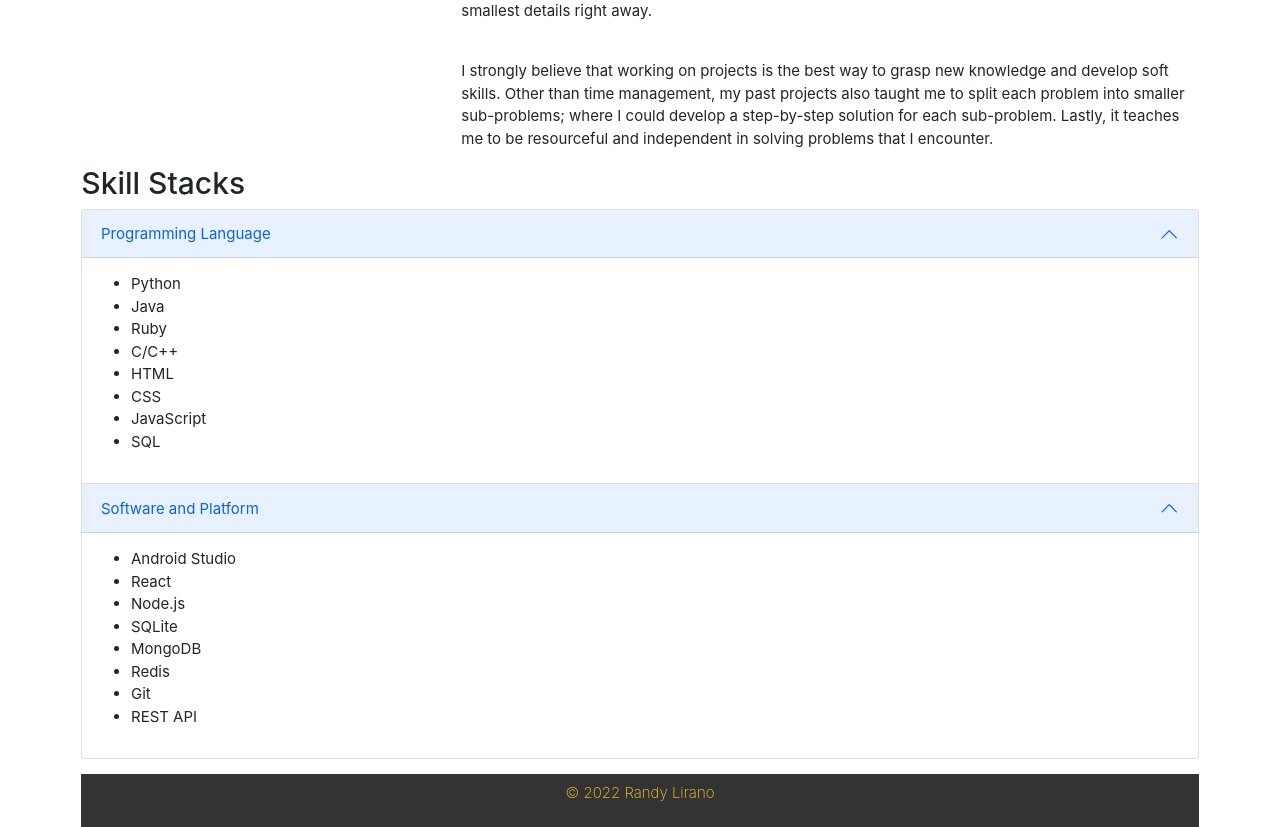
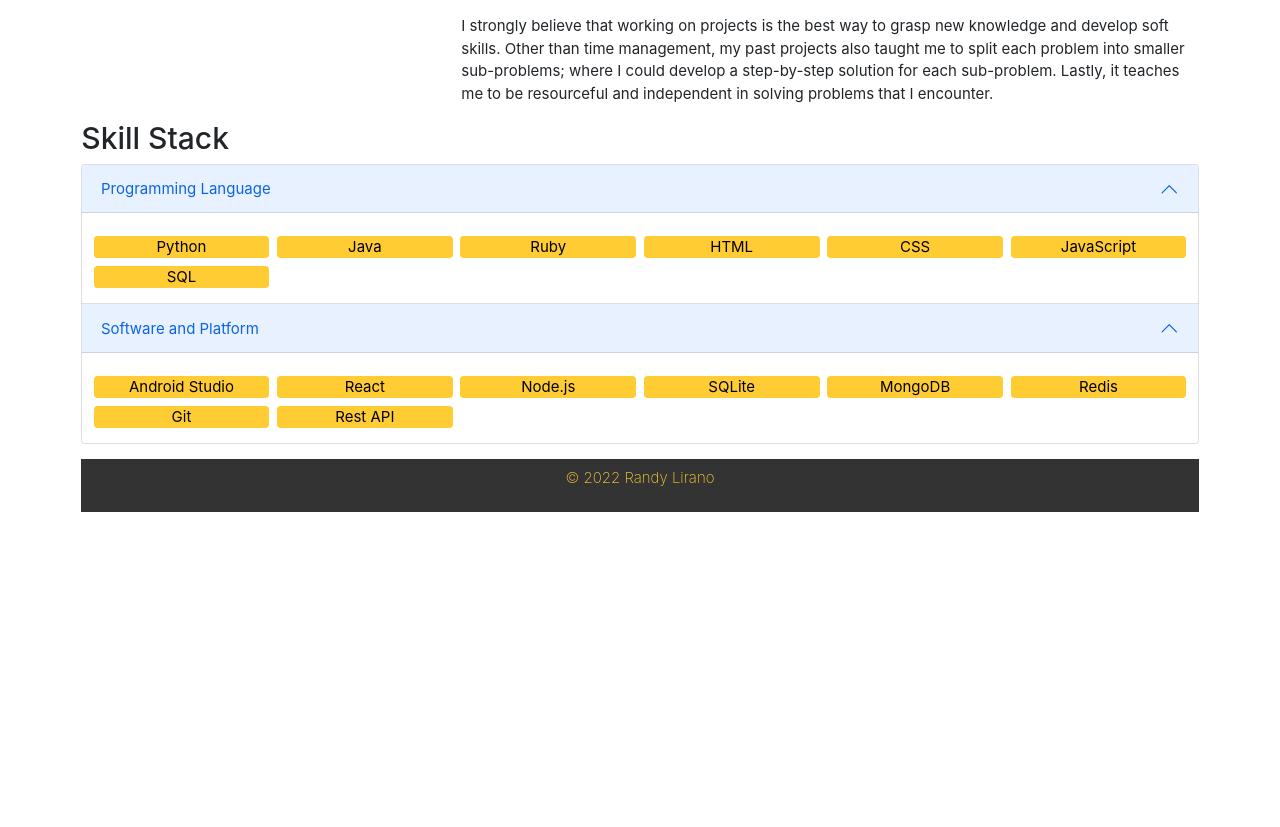
Before and after one commit to randylirano/portfolio, a React (Create React App) app: page /about in a window 1280 px wide. Shown: the part 546-1373 px from the top of the page. After the commit the page ends 1058 px from the top, so only its background shows below. Built offline with nearby package versions, Linux system fonts and the light colour scheme.

Commit message:
Created reusable SkillStackList and SkillTag component for About Page

```diff
--- a/src/components/Footer.js
+++ b/src/components/Footer.js
@@ -3,12 +3,11 @@ import React from "react";
 
 const Footer = () => {
   return (
-    <footer class="copyright">
+    <footer className="copyright">
         <p>
             &copy; 2022 Randy Lirano
         </p>
     </footer>
-
   );
 };
 
--- a/src/components/ProjectCard.js
+++ b/src/components/ProjectCard.js
@@ -1,5 +1,6 @@
 import React from "react";
 import SkillTag from "./SkillTag";
+import SkillStacksList from "./SkillStackList";
 
 
 const ProjectCard = ({project}) => {
@@ -19,7 +20,8 @@ const ProjectCard = ({project}) => {
       </div>
       <div className="card-footer">
         <div className="row">
-          {RenderSkillTag()}
+          {/* {RenderSkillTag()} */}
+          <SkillStacksList inputList={project.skill_stacks}/>
         </div>
       </div>
     </div>
--- a/src/components/ProjectsList.js
+++ b/src/components/ProjectsList.js
@@ -37,7 +37,7 @@ const ProjectsList = () => {
   }
 
   return(
-    <div className="container section-page">
+    <div className="row section-page">
       {renderProjectCards()}
     </div>
   );
--- /dev/null
+++ b/src/components/SkillStackList.js
@@ -0,0 +1,19 @@
+import React from "react";
+import SkillTag from "./SkillTag";
+
+const SkillStacksList = ({inputList}) => {
+
+  function renderSkillTag() {
+    return inputList.map((s, i) => (
+      <SkillTag key={`skill_${i}`} skill={s} />
+    ));
+  }
+
+  return(
+    <div className="row">
+      {renderSkillTag()}
+    </div>
+  );
+}
+
+export default SkillStacksList;
--- a/src/pages/AboutPage.js
+++ b/src/pages/AboutPage.js
@@ -1,10 +1,25 @@
 import React from "react";
 import NavBar from "../components/NavBar";
-import SkillTag from "../components/SkillTag";
+import SkillStacksList from "../components/SkillStackList";
 import Footer from "../components/Footer";
-import img from "../images/profile.jpg";
+import ProfilePicture from "../images/profile.jpg";
 
 const AboutPage = () => {
+  const aboutContent = {
+    "self_introduction": [
+      "I recently graduated from Northeastern University Silicon Valley campus Align program with M.S in Computer Science. I got my bachelor’s degree in electrical engineering from the University of Washington in December 2016. Currently, I am actively looking for my first full-time position as a software engineer since I changed my field about 2 years ago. My most recent experience is my SWE intern with Interactive Brokers between June and August of 2021. There, I built a Python interface to retrieve users’ accounts and portfolio information via HTTP requests. I also created multiple major trading functionalities such as searching stock by symbol and placing orders using REST API endpoints. I conclude the project by building a centralized interface that was used by the API team to test current and new endpoints’ performance.",
+      "I am actively trying to get better at time management because I believe it will allow me to stay organized when I need to work on multiple projects with various timelines and complexities. My past experiences taught me that I am a fast learner who could work independently on an individual project but also collaborate well in a group project. One of my weaknesses as pointed out by my internship manager is that I tend to under-sell myself because I always try to think about every detail in the development. I learned that although we need to have a step-by-step development plan, we don’t have to have the smallest details right away.",
+      "I strongly believe that working on projects is the best way to grasp new knowledge and develop soft skills. Other than time management, my past projects also taught me to split each problem into smaller sub-problems; where I could develop a step-by-step solution for each sub-problem. Lastly, it teaches me to be resourceful and independent in solving problems that I encounter."
+    ],
+    "programming_language": ["Python", "Java", "Ruby", "HTML", "CSS", "JavaScript", "SQL"],
+    "software_and_platform": ["Android Studio", "React", "Node.js", "SQLite", "MongoDB", "Redis", "Git", "Rest API"]
+  };
+
+  function renderSelfIntro() {
+    return aboutContent["self_introduction"].map((intro, i) => (
+      <p>{intro}</p>
+    ));
+  }
 
   return (
     <div className="container section-page">
@@ -17,28 +32,17 @@ const AboutPage = () => {
         </div>
 
         <div className="col-4">
-          <img className="img-fluid" src={img} alt="My profile picture." />
+          <img className="img-fluid" src={ProfilePicture} alt="My profile picture." />
         </div>
 
         <div className="col-8">
-          <p>
-            I recently graduated from Northeastern University Silicon Valley campus Align program with M.S in Computer Science. I got my bachelor’s degree in electrical engineering from the University of Washington in December 2016. Currently, I am actively looking for my first full-time position as a software engineer since I changed my field about 2 years ago. My most recent experience is my SWE intern with Interactive Brokers between June and August of 2021. There, I built a Python interface to retrieve users’ accounts and portfolio information via HTTP requests. I also created multiple major trading functionalities such as searching stock by symbol and placing orders using REST API endpoints. I conclude the project by building a centralized interface that was used by the API team to test current and new endpoints’ performance.
-          </p>
-          <br/>
-          <p>
-            I am actively trying to get better at time management because I believe it will allow me to stay organized when I need to work on multiple projects with various timelines and complexities. My past experiences taught me that I am a fast learner who could work independently on an individual project but also collaborate well in a group project. One of my weaknesses as pointed out by my internship manager is that I tend to under-sell myself because I always try to think about every detail in the development. I learned that although we need to have a step-by-step development plan, we don’t have to have the smallest details right away.
-          </p>
-          <br/>
-          <p>
-            I strongly believe that working on projects is the best way to grasp new knowledge and develop soft skills. Other than time management, my past projects also taught me to split each problem into smaller sub-problems; where I could develop a step-by-step solution for each sub-problem. Lastly, it teaches me to be resourceful and independent in solving problems that I encounter.
-          </p>
-
+          {renderSelfIntro()}
         </div>
       </div>
 
       <div className="row">
         <div className="section-heading">
-          <h2>Skill Stacks</h2>
+          <h2>Skill Stack</h2>
         </div>
 
         <div className="accordion" id="accordionPanelsStayOpenExample">
@@ -61,17 +65,7 @@ const AboutPage = () => {
               aria-labelledby="panelsStayOpen-headingOne"
             >
               <div className="accordion-body">
-
-                <ul id="programming-language">
-                  <li>Python</li>
-                  <li>Java</li>
-                  <li>Ruby</li>
-                  <li>C/C++</li>
-                  <li>HTML</li>
-                  <li>CSS</li>
-                  <li>JavaScript</li>
-                  <li>SQL</li>
-                </ul>
+                <SkillStacksList inputList={aboutContent.programming_language}/>
               </div>
             </div>
           </div>
@@ -95,16 +89,7 @@ const AboutPage = () => {
               aria-labelledby="panelsStayOpen-headingTwo"
             >
               <div className="accordion-body">
-                <ul id="software">
-                  <li>Android Studio</li>
-                  <li>React</li>
-                  <li>Node.js</li>
-                  <li>SQLite</li>
-                  <li>MongoDB</li>
-                  <li>Redis</li>
-                  <li>Git</li>
-                  <li>REST API</li>
-                </ul>
+                <SkillStacksList inputList={aboutContent.software_and_platform}/>
               </div>
             </div>
           </div>
@@ -112,6 +97,7 @@ const AboutPage = () => {
       </div>
       <Footer />
     </div>
+
   );
 };
 
--- a/src/stylesheets/main.css
+++ b/src/stylesheets/main.css
@@ -39,9 +39,9 @@ header{
 .tag {
   padding: 2 px 5 px 2 px 5 px;
   margin-left: 10 px;
-  color: white;
+  color: black;
   text-align: center;
-  background-color: #2C365E;
+  background-color: #fc3;
 }
 
 .rounded {
```
Also changed, not shown: src/components/SkillStacksList.js (deleted, +0 -49 lines).
